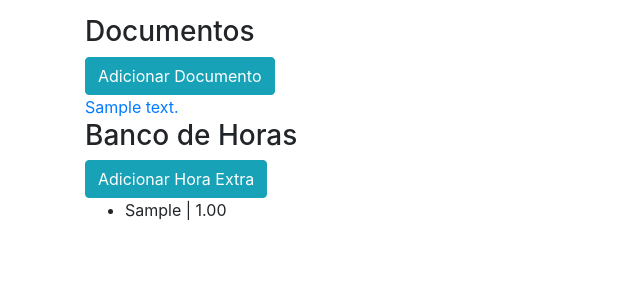
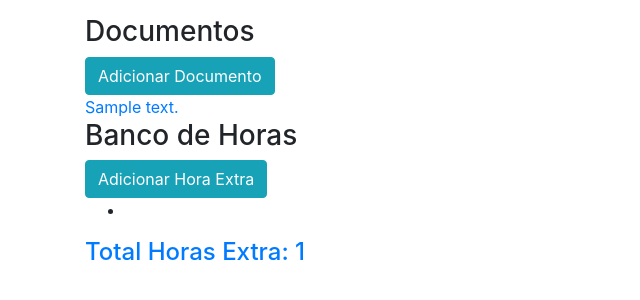
Before and after one commit to urosendo/gestao_rh, a Django app: page /funcionarios/edit/1/ in a window 1280 px wide. Shown: the part 279-579 px from the top of the page, without its empty margins (0-640 px from the left). Run offline with Django 3.2, Linux system fonts and the light colour scheme; tables that the repository leaves empty hold one stand-in row (values such as "Sample post"); some libraries are stand-ins or nearby versions.

Commit message:
Criação da property total horas extra

```diff
--- a/apps/funcionarios/models.py
+++ b/apps/funcionarios/models.py
@@ -1,7 +1,8 @@
 from django.db import models
 from django.contrib.auth.models import User
+
 from django.urls import reverse
-
+from django.db.models import Sum
 from apps.departamentos.models import Departamento
 from apps.empresas.models import Empresa
 
@@ -16,5 +17,11 @@
     def get_absolute_url(self):
         return reverse('list_funcionarios')
 
+
+    @property
+    def total_horas_extra(self):
+        total = self.registrohoraextra_set.all().aggregate(Sum('horas'))['horas__sum']
+        return total
+
     def __str__(self):
         return self.nome
--- a/apps/funcionarios/templates/funcionarios/funcionario_form.html
+++ b/apps/funcionarios/templates/funcionarios/funcionario_form.html
@@ -25,9 +25,11 @@
 <ul>
 
 {% for registro_hora in object.registrohoraextra_set.all %}
-<li>{{registro_hora.motivo}} | {{registro_hora.horas}}</li>
+<li><a href="{% url '' %}" {{registro_hora.motivo}} | {{registro_hora.horas}}</li>
 {% endfor %}
 </ul>
+
+<h4>Total Horas Extra: {{object.total_horas_extra}}</h4>
 
 {% endif %}
 
```
